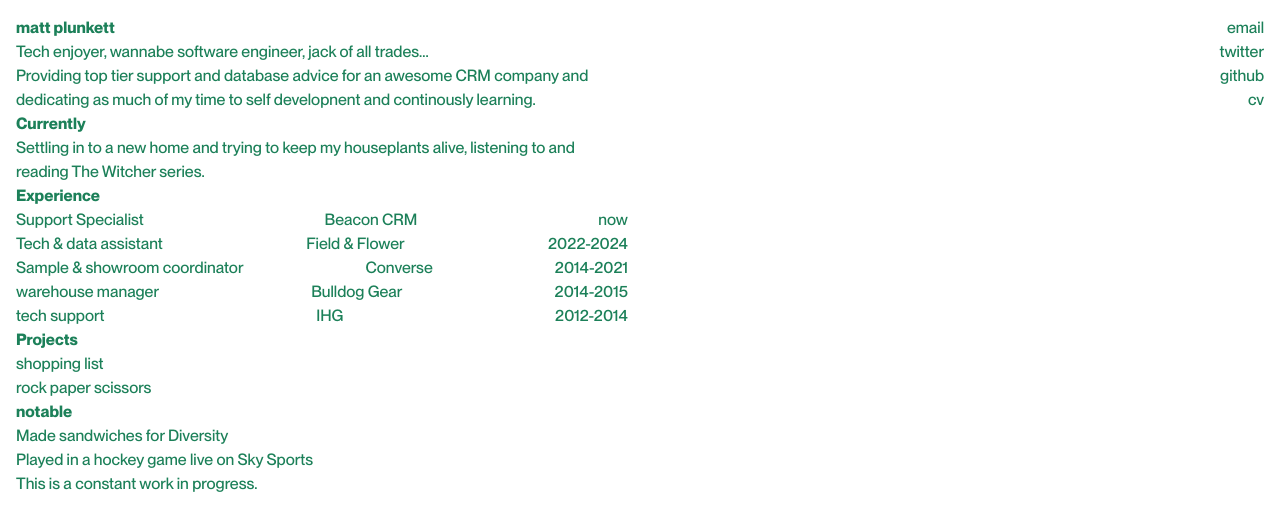
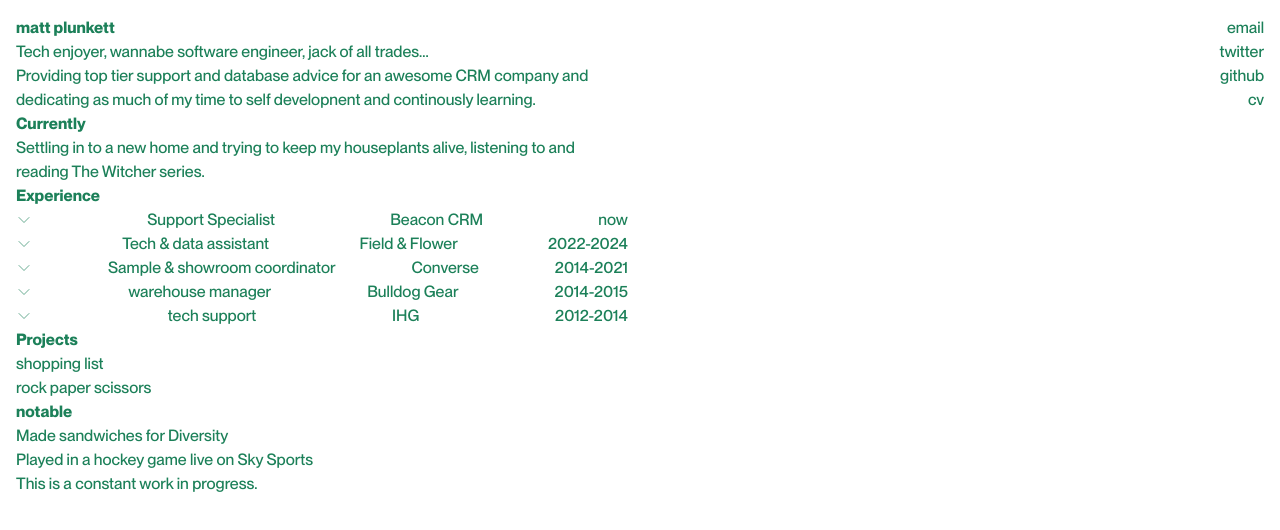
Before and after one commit to magepl/portfolio-2025, a website built with Vite: page index.html in a window 1280 px wide. Built offline with nearby package versions, Linux system fonts and the light colour scheme; no server answers.

Commit message:
add arrows to experience section

```diff
--- a/index.html
+++ b/index.html
@@ -26,26 +26,96 @@
         <h4>Experience</h4>
         <div>
           <div class="experience-grid">
+            <svg
+              xmlns="http://www.w3.org/2000/svg"
+              fill="none"
+              viewBox="0 0 24 24"
+              stroke-width="1"
+              stroke="currentColor"
+              class="size-6"
+            >
+              <path
+                stroke-linecap="round"
+                stroke-linejoin="round"
+                d="m19.5 8.25-7.5 7.5-7.5-7.5"
+              />
+            </svg>
             <p>Support Specialist</p>
             <p>Beacon CRM</p>
             <p>now</p>
           </div>
           <div class="experience-grid">
+            <svg
+              xmlns="http://www.w3.org/2000/svg"
+              fill="none"
+              viewBox="0 0 24 24"
+              stroke-width="1"
+              stroke="currentColor"
+              class="size-6"
+            >
+              <path
+                stroke-linecap="round"
+                stroke-linejoin="round"
+                d="m19.5 8.25-7.5 7.5-7.5-7.5"
+              />
+            </svg>
             <p>Tech & data assistant</p>
             <p>Field & Flower</p>
             <p>2022-2024</p>
           </div>
           <div class="experience-grid">
+            <svg
+              xmlns="http://www.w3.org/2000/svg"
+              fill="none"
+              viewBox="0 0 24 24"
+              stroke-width="1"
+              stroke="currentColor"
+              class="size-6"
+            >
+              <path
+                stroke-linecap="round"
+                stroke-linejoin="round"
+                d="m19.5 8.25-7.5 7.5-7.5-7.5"
+              />
+            </svg>
             <p>Sample & showroom coordinator</p>
             <p>Converse</p>
             <p>2014-2021</p>
           </div>
           <div class="experience-grid">
+            <svg
+              xmlns="http://www.w3.org/2000/svg"
+              fill="none"
+              viewBox="0 0 24 24"
+              stroke-width="1"
+              stroke="currentColor"
+              class="size-6"
+            >
+              <path
+                stroke-linecap="round"
+                stroke-linejoin="round"
+                d="m19.5 8.25-7.5 7.5-7.5-7.5"
+              />
+            </svg>
             <p>warehouse manager</p>
             <p>Bulldog Gear</p>
             <p>2014-2015</p>
           </div>
           <div class="experience-grid">
+            <svg
+              xmlns="http://www.w3.org/2000/svg"
+              fill="none"
+              viewBox="0 0 24 24"
+              stroke-width="1"
+              stroke="currentColor"
+              class="size-6"
+            >
+              <path
+                stroke-linecap="round"
+                stroke-linejoin="round"
+                d="m19.5 8.25-7.5 7.5-7.5-7.5"
+              />
+            </svg>
             <p>tech support</p>
             <p>IHG</p>
             <p>2012-2014</p>
--- a/main.js
+++ b/main.js
@@ -7,7 +7,7 @@ email.addEventListener("click", copyEmail);
 function copyEmail() {
   navigator.clipboard.writeText(myEmail).then(
     () => {
-      email.textContent = "copied to clipboard";
+      email.textContent = "copied to clipboard!";
       setTimeout(() => {
         email.textContent = "email";
       }, 2000);
@@ -45,19 +45,3 @@ fetch(githhubUrl)
   .catch((error) => {
     console.error(`Error: ${error.message}`);
   });
-
-const literalUrl = "https://literal.club/api/v1";
-fetch(literalUrl)
-  .then((response) => {
-    if (response.ok) {
-      return response.json();
-    } else {
-      throw new Error(`HTTP Error: ${response.status}`);
-    }
-  })
-  .then((data) => {
-    console.log(data);
-  })
-  .catch((error) => {
-    console.log(`Error: ${error.message}`);
-  });
--- a/style.css
+++ b/style.css
@@ -142,8 +142,16 @@ a {
   justify-content: space-between;
 }
 
+.experience-grid:hover {
+  background-color: var(--greenhover);
+}
+
 #copied-email {
   display: none;
   border: 1px solid var(--greenborder);
   font-size: 0.75rem;
 }
+
+.size-6 {
+  width: 1rem;
+}
```
